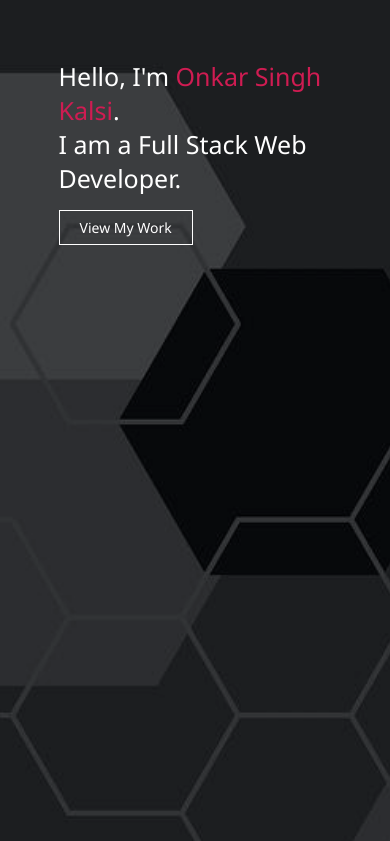
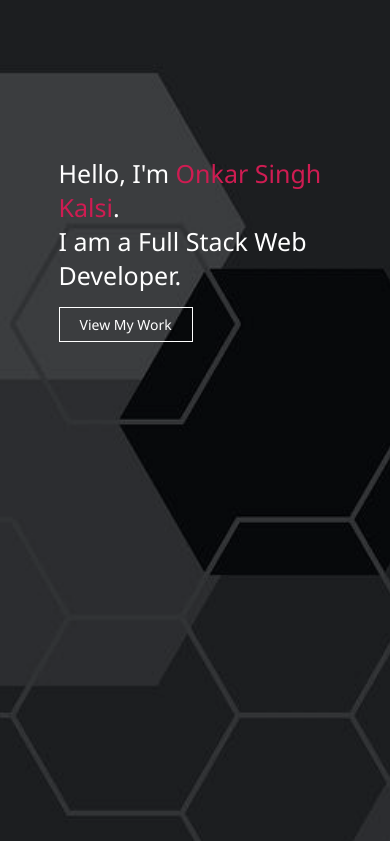
Before and after one commit to onkarsinghkalsi/portfolio, a plain HTML site: page index.html in a window 390 px wide. Shown: the top 841 px of the page. Drawn offline with Linux system fonts and the light colour scheme.

Commit message:
Add files via upload

```diff
--- a/css/media.css
+++ b/css/media.css
@@ -74,7 +74,7 @@
 .display{
     position: unset;
 font-size: 25px;
-padding: 15%;
+padding: 40% 15% ;
 vertical-align: middle;
 }
 .flex-point .item{
```
